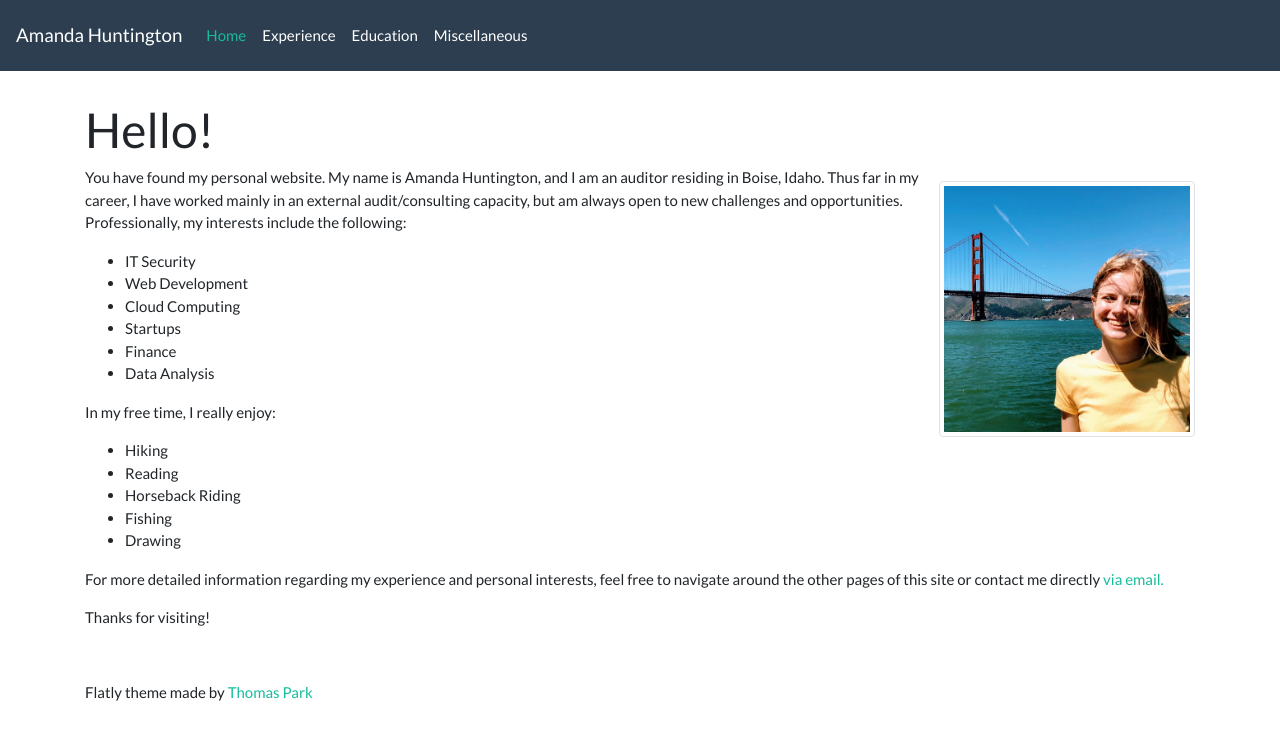
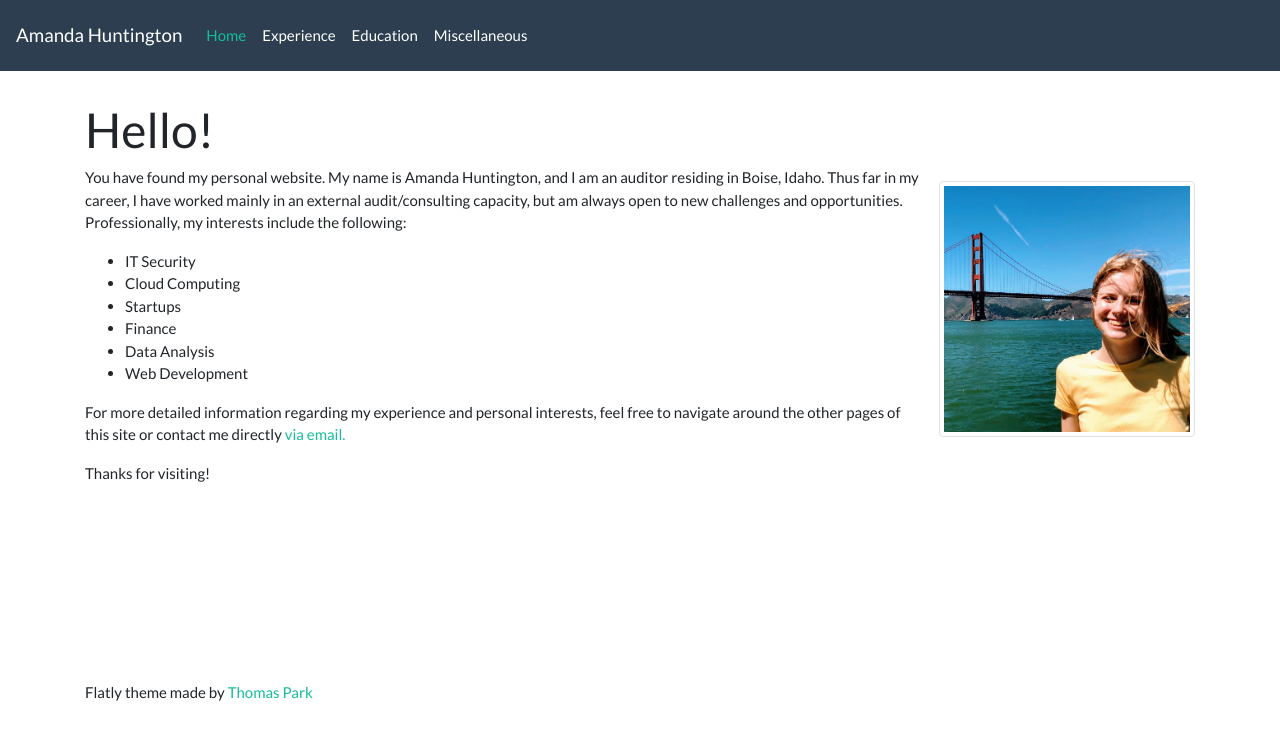
Before and after one commit to anhuntington/anhuntington.github.io, a Jekyll site: the page built from index.html, in a window 1280 px wide. Shown: the top 740 px of the page. Built offline with Jekyll 4.4.1, drawn with Linux system fonts in a browser that asks for light colours.

Commit message:
Update index.html

```diff
--- a/index.html
+++ b/index.html
@@ -14,21 +14,11 @@ order: 1
   </p>
   <ul>
     <li >IT Security</li>
-    <li >Web Development</li>
     <li >Cloud Computing</li>
     <li >Startups</li>
     <li >Finance</li>
     <li >Data Analysis</li>
-  </ul>
-  <p>
-    In my free time, I really enjoy:
-  </p>
-  <ul>
-    <li >Hiking</li>
-    <li >Reading</li>
-    <li >Horseback Riding</li>
-    <li >Fishing</li>
-    <li >Drawing</li>
+    <li >Web Development</li>
   </ul>
 
   <p>
```
